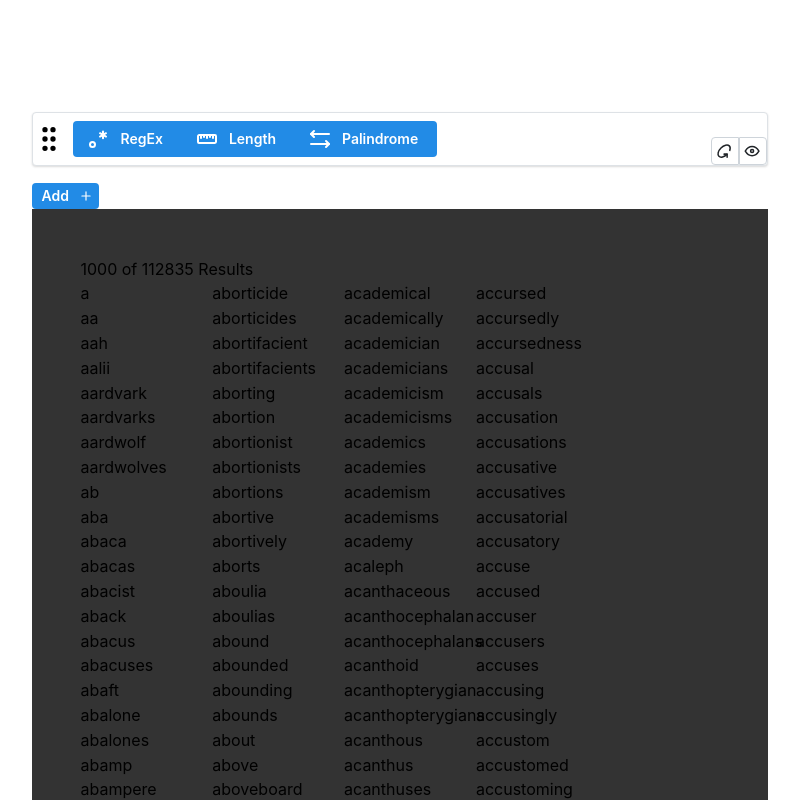
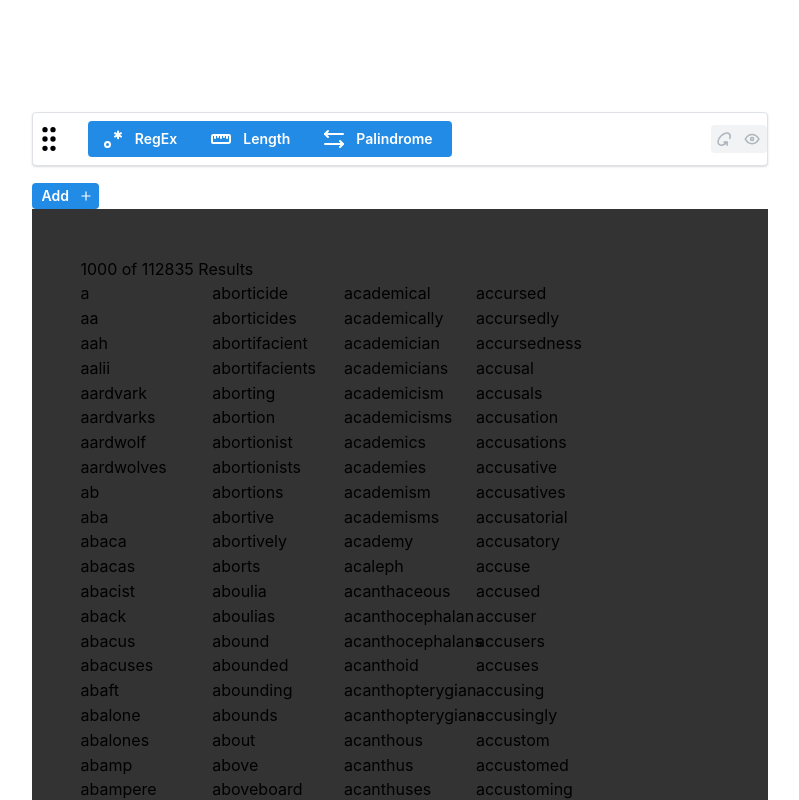
Before and after one commit to grdaneault/regex-dict, a Next.js app: page / in a window 1280 px wide. Shown: the top 800 px of the page, without its empty margins (240-1039 px from the left). Built offline with nearby package versions, Linux system fonts and the light colour scheme.

Commit message:
Switched to @hello-pangea/dnd for drag-n-drop functionality

```diff
--- a/package.json
+++ b/package.json
@@ -9,6 +9,7 @@
     "lint": "next lint"
   },
   "dependencies": {
+    "@hello-pangea/dnd": "^16.3.0",
     "@mantine/core": "^7.0.1",
     "@mantine/hooks": "^7.0.1",
     "@tabler/icons-react": "^2.35.0",
@@ -22,8 +23,6 @@
     "immutable": "^4.3.2",
     "next": "13.5.2",
     "react": "18.2.0",
-    "react-dnd": "^16.0.1",
-    "react-dnd-html5-backend": "^16.0.1",
     "react-dom": "18.2.0",
     "tailwindcss": "3.3.3",
     "typescript": "5.1.6",
--- /dev/null
+++ b/src/app/components/FilterContainer.module.css
@@ -0,0 +1,32 @@
+.filterContainer {
+    margin: 1rem 0;
+    display: flex;
+    flex-direction: row;
+    gap: 1rem;
+}
+
+.dragHandle {
+    flex-grow: 0;
+    margin-right: 0.4rem;
+    cursor: move;
+    align-self: center;
+}
+
+.filter {
+    flex-grow: 1;
+    padding: 0.5rem 0;
+}
+
+.filterToggleContainer {
+    flex-grow: 0;
+}
+
+.filterToggle {
+    width: 70%;
+    height: 70%;
+}
+
+.closeButton {
+    width: auto;
+    flex-grow: 0;
+}
--- a/src/app/components/FilterContainer.tsx
+++ b/src/app/components/FilterContainer.tsx
@@ -1,54 +1,20 @@
-import type {CSSProperties, FC} from 'react'
-import React, {memo, useMemo, useRef, useState} from 'react'
+import type {FC} from 'react'
+import React, {memo, useState} from 'react'
 import {ActionIcon, CloseButton, Group, MantineSize, Paper, Tooltip} from '@mantine/core';
-import {useDrag, useDrop} from 'react-dnd'
-import {ItemTypes} from "@/app/components/ItemTypes";
 import {DEFAULT_FILTER, FilterFunc, FilterType} from "@/app/data/model";
 import {RegexFilter} from "@/app/components/filters/RegexFilter";
 import {LengthFilter} from "@/app/components/filters/LengthFilter";
 import {FilterTypeChooser} from "@/app/components/FilterTypeChooser";
 import {PalindromeFilter} from "@/app/components/filters/PalindromeFilter";
 import {IconEye, IconGripVertical, IconRotate360} from "@tabler/icons-react";
+import {Draggable} from "@hello-pangea/dnd";
+import classes from './FilterContainer.module.css';
 
-const baseContainerStyle: CSSProperties = {
-    marginBottom: "1rem",
-    marginTop: "1rem",
-    display: "flex",
-    flexDirection: "row",
-    gap: "1rem"
-}
-
-const handleStyle: CSSProperties = {
-    marginRight: '0.5rem',
-    cursor: 'move',
-    width: '1rem',
-    alignSelf: 'center'
-}
-
-const filterStyle: CSSProperties = {
-    flexGrow: 1,
-    padding: "0.5rem 0"
-}
-
-const buttonIconStyle: CSSProperties = {
-    width: '70%',
-    height: '70%'
-}
-
-const buttonContainerStyle: CSSProperties = {
-    // display: 'flex',
-    alignSelf: 'end'
-}
-
-const closeButtonStyle: CSSProperties = {
-    width: 'auto'
-
-}
 
 export interface FilterContainerProps {
     id: number
+    index: number
     type?: FilterType
-    moveFilter: (draggedIndex: number, afterIndex: number) => void
     setFilter: (updatedFilter: { type?: FilterType, func?: FilterFunc, enabled?: boolean }) => void
     removeFilter: () => void
     showRemoveButton: boolean
@@ -57,8 +23,8 @@ export interface FilterContainerProps {
 export const FilterContainer: FC<FilterContainerProps> = memo(
     function RegexInput({
                             id,
+                            index,
                             type,
-                            moveFilter,
                             setFilter,
                             removeFilter,
                             showRemoveButton
@@ -66,8 +32,6 @@ export const FilterContainer: FC<FilterContainerProps> = memo(
         const [inverted, setInverted] = useState(false)
         const [enabled, setEnabled] = useState(false)
         const [baseFilter, setBaseFilter] = useState(() => DEFAULT_FILTER)
-        const dragRef = useRef(null)
-        const dropRef = useRef(null)
 
         const makeFilterFunc = (func: FilterFunc, enabled: boolean, inverted: boolean): FilterFunc => {
             return (val: string) => {
@@ -111,56 +75,42 @@ export const FilterContainer: FC<FilterContainerProps> = memo(
             setFilter({func})
         }
 
-        const [{isDragging, handlerId}, connectDrag] = useDrag({
-            type: ItemTypes.FILTER,
-            item: {id},
-            collect: (monitor) => {
-                return {
-                    handlerId: monitor.getHandlerId(),
-                    isDragging: monitor.isDragging(),
-                }
-            },
-        })
-
-        const [, connectDrop] = useDrop({
-            accept: ItemTypes.FILTER,
-            hover({id: draggedId}: { id: number; type: string }) {
-                if (draggedId !== id) {
-                    moveFilter(draggedId, id)
-                }
-            },
-        })
-
-        connectDrag(dragRef)
-        connectDrop(dropRef)
-
-        const opacity = isDragging ? 0.5 : 1
-        const containerStyle = useMemo(() => ({opacity, ...baseContainerStyle}), [opacity])
-
         const invertActionText = inverted ? "Un-invert Filter" : "Invert Filter";
         const enableActionText = enabled ? "Disable Filter" : "Enable Filter";
         const buttonIconSize = "md" as MantineSize;
 
         return (
-            <Paper shadow={"xs"} withBorder p={"x1"} style={containerStyle} ref={dropRef} data-handler-id={handlerId}>
-                <div style={handleStyle} ref={dragRef}>
-                    <IconGripVertical ref={dragRef} size={"2em"}/>
+            <Draggable draggableId={`${id}`} index={index}>
+                {(provided) => (
+                    <Paper
+                        shadow={"xs"}
+                        withBorder
+                        p={"x1"}
+                        {...provided.draggableProps}
+                        ref={provided.innerRef}
+                        classNames={{root: classes.filterContainer}}
+                    >
+                        <div className={classes.dragHandle} {...provided.dragHandleProps} >
+                            <IconGripVertical size={"2em"}/>
                         </div>
-                <div style={filterStyle}>
+                        <div className={classes.filter}>
                             {type === FilterType.Choose && <FilterTypeChooser id={id} setFilterType={setFilterType}/>}
-                    {type === FilterType.RegularExpression && <RegexFilter id={id} setFilter={handleFilterChanged}/>}
+                            {type === FilterType.RegularExpression &&
+                                <RegexFilter id={id} setFilter={handleFilterChanged}/>}
                             {type === FilterType.Length && <LengthFilter id={id} setFilter={handleFilterChanged}/>}
-                    {type === FilterType.Palindrome && <PalindromeFilter id={id} setFilter={handleFilterChanged}/>}
+                            {type === FilterType.Palindrome &&
+                                <PalindromeFilter id={id} setFilter={handleFilterChanged}/>}
                         </div>
-                <Group style={buttonContainerStyle}>
+                        <Group className={classes.filterToggleContainer}>
                             <ActionIcon.Group>
                                 <Tooltip label={invertActionText}>
                                     <ActionIcon
                                         aria-label={invertActionText}
                                         onClick={() => handleInvertedChanged(!inverted)}
                                         variant={inverted ? "filled" : "default"}
+                                        disabled={type === FilterType.Choose}
                                         size={buttonIconSize}>
-                                <IconRotate360 style={buttonIconStyle}/>
+                                        <IconRotate360 className={classes.filterToggle}/>
                                     </ActionIcon>
                                 </Tooltip>
                                 <Tooltip label={enableActionText}>
@@ -168,15 +118,16 @@ export const FilterContainer: FC<FilterContainerProps> = memo(
                                         aria-label={enableActionText}
                                         onClick={() => handleEnabledChanged(!enabled)}
                                         variant={enabled ? "filled" : "default"}
+                                        disabled={type === FilterType.Choose}
                                         size={buttonIconSize}>
-                                <IconEye style={buttonIconStyle}/>
+                                        <IconEye className={classes.filterToggle}/>
                                     </ActionIcon>
                                 </Tooltip>
                             </ActionIcon.Group>
                         </Group>
 
                         {showRemoveButton &&
-                    <div style={closeButtonStyle}>
+                            <div className={classes.closeButton}>
                                 <Tooltip label={"Remove Filter"}>
                                     <CloseButton
                                         onClick={removeFilter}
@@ -187,5 +138,7 @@ export const FilterContainer: FC<FilterContainerProps> = memo(
                             </div>}
 
                     </Paper>
+                )}
+            </Draggable>
         );
     })
--- a/src/app/components/FilterPanel.tsx
+++ b/src/app/components/FilterPanel.tsx
@@ -4,38 +4,71 @@ import {FilterFunc, FilterState, FilterType} from "@/app/data/model";
 import {FilterContainer} from "@/app/components/FilterContainer";
 import {Button} from "@mantine/core";
 import {IconPlus} from "@tabler/icons-react";
+import {DragDropContext, Droppable, OnDragEndResponder} from "@hello-pangea/dnd";
 
 export interface FilterPanelProps {
     filterList: List<FilterState>
     addFilter: () => void
     moveFilter: (draggedId: number, id: number) => void
-    setFilter: (id: number, updatedFilter: {type?: FilterType, func?: FilterFunc, enabled?: boolean}) => void
+    setFilter: (id: number, updatedFilter: { type?: FilterType, func?: FilterFunc, enabled?: boolean }) => void
     removeFilter: (id: number) => void
 }
 
-export const FilterPanel: FC<FilterPanelProps> = function RegexContainer({filterList, addFilter, moveFilter, setFilter, removeFilter}) {
+export const FilterPanel: FC<FilterPanelProps> = function RegexContainer({
+                                                                             filterList,
+                                                                             addFilter,
+                                                                             moveFilter,
+                                                                             setFilter,
+                                                                             removeFilter
+                                                                         }) {
 
     const removeEnabled = filterList.size > 1;
 
+    const onDragEnd: OnDragEndResponder = (result) => {
+        if (!result.destination) {
+            // invalid drop destination
+            return;
+        }
+
+        const sourceId = filterList.get(result.source.index)!.id;
+        const destId = filterList.get(result.destination.index)!.id
+        moveFilter(sourceId, destId);
+    };
+
     return (
         <>
-            <div>
-                {filterList.map((filter) => (
+            <DragDropContext onDragEnd={onDragEnd}>
+                <Droppable droppableId={"filters"}>
+                    {(provided) => (
+                        <div
+                            {...provided.droppableProps}
+                            ref={provided.innerRef}>
+
+                            {filterList.map((filter, index) => (
                                 <FilterContainer
                                     key={filter.id}
                                     id={filter.id}
+                                    index={index}
                                     type={filter.type}
-                        moveFilter={moveFilter}
-                        setFilter={(newFilter: {type?: FilterType, func?: FilterFunc, enabled?: boolean}) => setFilter(filter.id, newFilter)}
+                                    setFilter={(newFilter: {
+                                        type?: FilterType,
+                                        func?: FilterFunc,
+                                        enabled?: boolean
+                                    }) => setFilter(filter.id, newFilter)}
                                     removeFilter={() => removeFilter(filter.id)}
                                     showRemoveButton={removeEnabled}
                                 />
-                ))}
+                            ))
+                            }
+                            {provided.placeholder}
+                        </div>
+                    )}
+                </Droppable>
                 <Button
                     onClick={addFilter}
                     size={"compact-sm"}
                     rightSection={<IconPlus size={14}/>}>Add</Button>
-            </div>
+            </DragDropContext>
         </>
     );
 }
--- a/src/app/page.tsx
+++ b/src/app/page.tsx
@@ -3,9 +3,7 @@
 import words from './data/words'
 import {List} from 'immutable';
 import React, {useState} from "react";
-import {DndProvider} from "react-dnd";
 import {FilterPanel} from "@/app/components/FilterPanel";
-import {HTML5Backend} from "react-dnd-html5-backend";
 import {DEFAULT_FILTER, FilterFunc, FilterState, FilterType} from "@/app/data/model";
 
 
@@ -86,10 +84,8 @@ export default function Home() {
         <main className="flex min-h-screen flex-col items-center justify-between p-24">
             {/*<div className="background -rotate-12">{lastResult.slice(0, 1000).join(" ")}</div>*/}
             <div className="content">
-                <DndProvider backend={HTML5Backend}>
-                    <FilterPanel filterList={filterList} setFilter={setFilter} moveFilter={reorderFilter}
-                                 removeFilter={removeFilter} addFilter={addFilter}/>
-                </DndProvider>
+                <FilterPanel filterList={filterList} setFilter={setFilter} moveFilter={reorderFilter}
+                             removeFilter={removeFilter} addFilter={addFilter}/>
                 <div className={"results-container"}>
                     <h2>{lastResult.size > 1000 && "1000 of "}{lastResult.size} {lastResult.size === 1 ? "Result" : "Results"}</h2>
                     <ul className={"results-list"}>
```
Also changed, not shown: 1 other file (tests, documents, lock files or other folders). Lines whose indentation alone changed are shown as unchanged.
